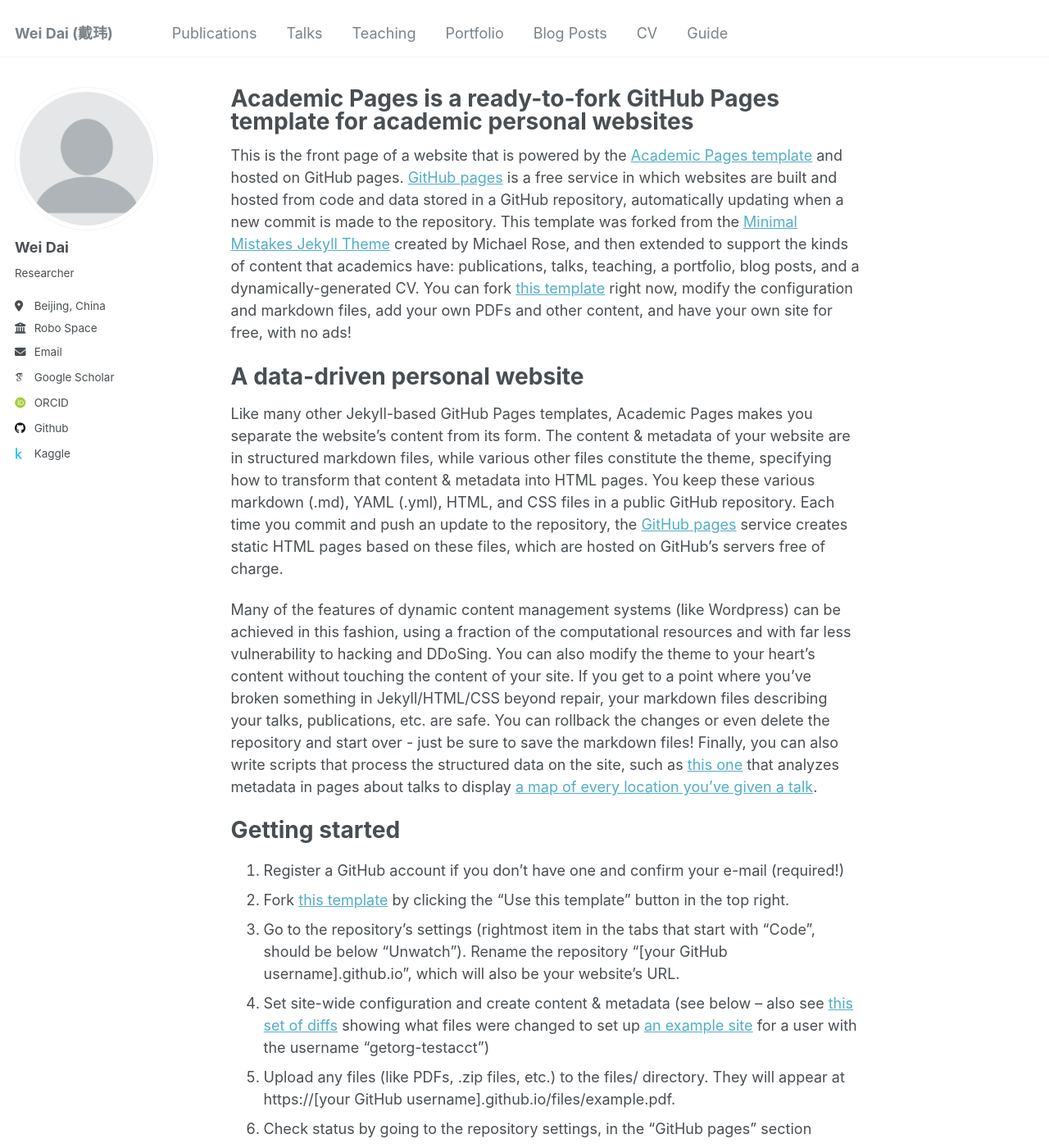
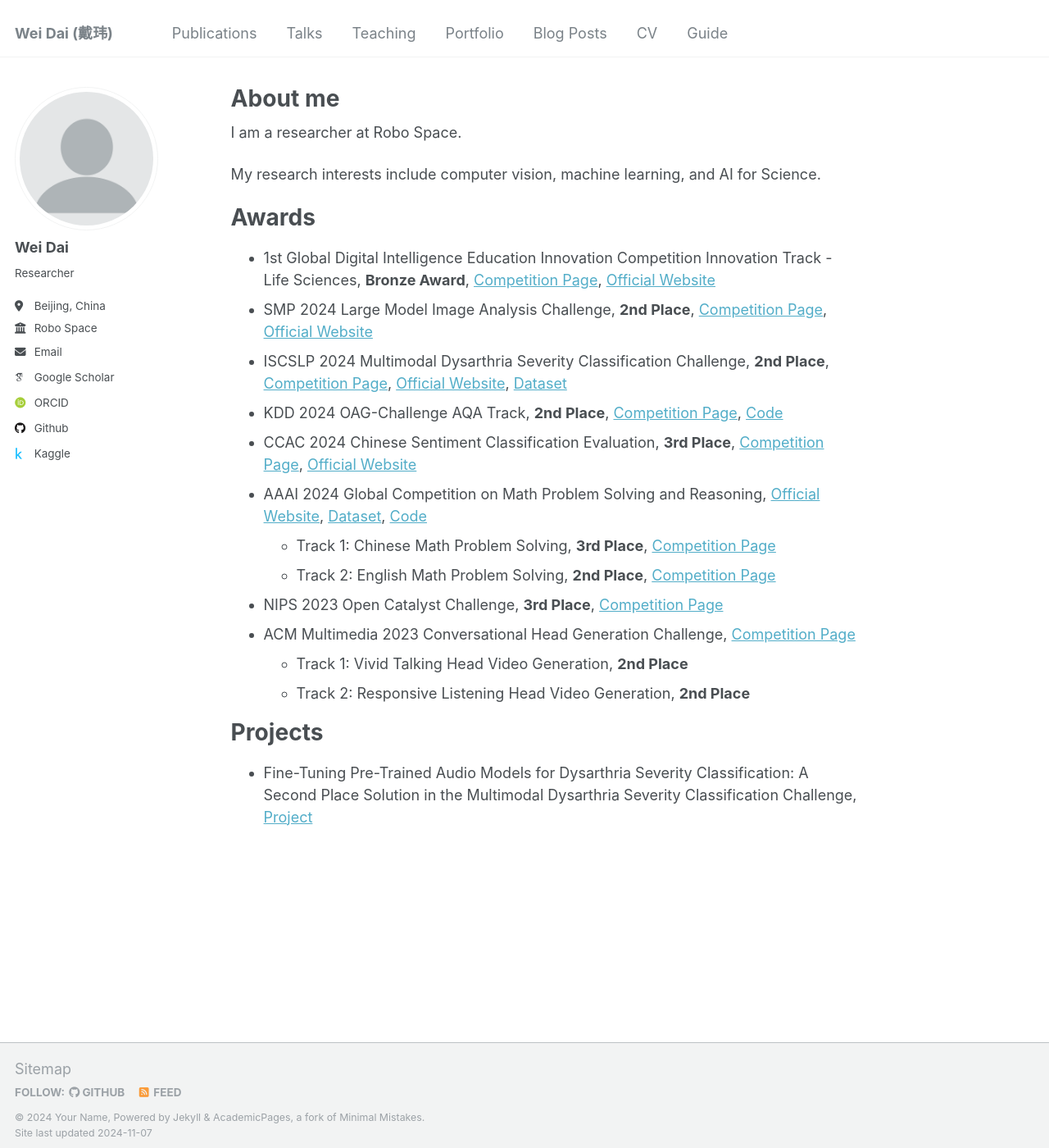
Before and after one commit to loveisp/loveisp.github.io, a Jekyll site: the page built from _pages/about.md, in a window 1280 px wide and 1400 px high. Shown: the whole window at 82% size. Built offline with Jekyll 4.4.1, drawn with Linux system fonts in a browser that asks for light colours; some web fonts are replaced; some of the changed text lies outside the part shown.

Commit message:
Update about.md

```diff
--- a/_pages/about.md
+++ b/_pages/about.md
@@ -1,49 +1,33 @@
 ---
 permalink: /
-title: "Academic Pages is a ready-to-fork GitHub Pages template for academic personal websites"
+title: "About me"
 author_profile: true
 redirect_from:
   - /about/
   - /about.html
 ---
 
-This is the front page of a website that is powered by the [Academic Pages template](https://github.com/academicpages/academicpages.github.io) and hosted on GitHub pages. [GitHub pages](https://pages.github.com) is a free service in which websites are built and hosted from code and data stored in a GitHub repository, automatically updating when a new commit is made to the repository. This template was forked from the [Minimal Mistakes Jekyll Theme](https://mmistakes.github.io/minimal-mistakes/) created by Michael Rose, and then extended to support the kinds of content that academics have: publications, talks, teaching, a portfolio, blog posts, and a dynamically-generated CV. You can fork [this template](https://github.com/academicpages/academicpages.github.io) right now, modify the configuration and markdown files, add your own PDFs and other content, and have your own site for free, with no ads!
+I am a researcher at Robo Space.
 
-A data-driven personal website
+My research interests include computer vision, machine learning, and AI for Science.
+
+Awards
 ======
-Like many other Jekyll-based GitHub Pages templates, Academic Pages makes you separate the website's content from its form. The content & metadata of your website are in structured markdown files, while various other files constitute the theme, specifying how to transform that content & metadata into HTML pages. You keep these various markdown (.md), YAML (.yml), HTML, and CSS files in a public GitHub repository. Each time you commit and push an update to the repository, the [GitHub pages](https://pages.github.com/) service creates static HTML pages based on these files, which are hosted on GitHub's servers free of charge.
+- 1st Global Digital Intelligence Education Innovation Competition Innovation Track - Life Sciences, **Bronze Award**, [Competition Page](https://bohrium.dp.tech/competitions/1722107150), [Official Website](https://diidea.pku.edu.cn/competition/index_en.html)
+- SMP 2024 Large Model Image Analysis Challenge, **2nd Place**, [Competition Page](https://tianchi.aliyun.com/competition/entrance/532253), [Official Website](http://smp2024.cips-smp.org/)
+- ISCSLP 2024 Multimodal Dysarthria Severity Classification Challenge, **2nd Place**, [Competition Page](https://tianchi.aliyun.com/competition/entrance/532191/), [Official Website](http://www.iscslp2024.com/dysarthriaChallenges), [Dataset](https://huanraozhineng1.github.io/MSDM/)
+- KDD 2024 OAG-Challenge AQA Track, **2nd Place**, [Competition Page](https://www.biendata.xyz/competition/aqa_kdd_2024/), [Code](https://github.com/loveisp/KDD_2024_AQA)
+- CCAC 2024 Chinese Sentiment Classification Evaluation, **3rd Place**, [Competition Page](https://github.com/qiangminjie27/CCAC2024-Chinese_Sentiment_Classification), [Official Website](http://smp2024.cips-smp.org/)
+- AAAI 2024 Global Competition on Math Problem Solving and Reasoning, [Official Website](https://ai4ed.cc/competitions/aaai2024competition), [Dataset](https://github.com/math-eval/aaai2024comp), [Code](https://github.com/loveisp/ai4ed2024sol)
+  - Track 1: Chinese Math Problem Solving, **3rd Place**, [Competition Page](https://www.codabench.org/competitions/1455/)
+  - Track 2: English Math Problem Solving, **2nd Place**, [Competition Page](https://www.codabench.org/competitions/1456/)
+- NIPS 2023 Open Catalyst Challenge, **3rd Place**, [Competition Page](https://opencatalystproject.org/challenge.html)
+- ACM Multimedia 2023 Conversational Head Generation Challenge, [Competition Page](https://vico.solutions/challenge/2023)
+  - Track 1: Vivid Talking Head Video Generation, **2nd Place**
+  - Track 2: Responsive Listening Head Video Generation, **2nd Place**
 
-Many of the features of dynamic content management systems (like Wordpress) can be achieved in this fashion, using a fraction of the computational resources and with far less vulnerability to hacking and DDoSing. You can also modify the theme to your heart's content without touching the content of your site. If you get to a point where you've broken something in Jekyll/HTML/CSS beyond repair, your markdown files describing your talks, publications, etc. are safe. You can rollback the changes or even delete the repository and start over - just be sure to save the markdown files! Finally, you can also write scripts that process the structured data on the site, such as [this one](https://github.com/academicpages/academicpages.github.io/blob/master/talkmap.ipynb) that analyzes metadata in pages about talks to display [a map of every location you've given a talk](https://academicpages.github.io/talkmap.html).
-
-Getting started
+Projects
 ======
-1. Register a GitHub account if you don't have one and confirm your e-mail (required!)
-1. Fork [this template](https://github.com/academicpages/academicpages.github.io) by clicking the "Use this template" button in the top right.
-1. Go to the repository's settings (rightmost item in the tabs that start with "Code", should be below "Unwatch"). Rename the repository "[your GitHub username].github.io", which will also be your website's URL.
-1. Set site-wide configuration and create content & metadata (see below -- also see [this set of diffs](http://archive.is/3TPas) showing what files were changed to set up [an example site](https://getorg-testacct.github.io) for a user with the username "getorg-testacct")
-1. Upload any files (like PDFs, .zip files, etc.) to the files/ directory. They will appear at https://[your GitHub username].github.io/files/example.pdf.
-1. Check status by going to the repository settings, in the "GitHub pages" section
-
-Site-wide configuration
-------
-The main configuration file for the site is in the base directory in [_config.yml](https://github.com/academicpages/academicpages.github.io/blob/master/_config.yml), which defines the content in the sidebars and other site-wide features. You will need to replace the default variables with ones about yourself and your site's github repository. The configuration file for the top menu is in [_data/navigation.yml](https://github.com/academicpages/academicpages.github.io/blob/master/_data/navigation.yml). For example, if you don't have a portfolio or blog posts, you can remove those items from that navigation.yml file to remove them from the header.
-
-Create content & metadata
-------
-For site content, there is one markdown file for each type of content, which are stored in directories like _publications, _talks, _posts, _teaching, or _pages. For example, each talk is a markdown file in the [_talks directory](https://github.com/academicpages/academicpages.github.io/tree/master/_talks). At the top of each markdown file is structured data in YAML about the talk, which the theme will parse to do lots of cool stuff. The same structured data about a talk is used to generate the list of talks on the [Talks page](https://academicpages.github.io/talks), each [individual page](https://academicpages.github.io/talks/2012-03-01-talk-1) for specific talks, the talks section for the [CV page](https://academicpages.github.io/cv), and the [map of places you've given a talk](https://academicpages.github.io/talkmap.html) (if you run this [python file](https://github.com/academicpages/academicpages.github.io/blob/master/talkmap.py) or [Jupyter notebook](https://github.com/academicpages/academicpages.github.io/blob/master/talkmap.ipynb), which creates the HTML for the map based on the contents of the _talks directory).
-
-**Markdown generator**
-
-The repository includes [a set of Jupyter notebooks](https://github.com/academicpages/academicpages.github.io/tree/master/markdown_generator
-) that converts a CSV containing structured data about talks or presentations into individual markdown files that will be properly formatted for the Academic Pages template. The sample CSVs in that directory are the ones I used to create my own personal website at stuartgeiger.com. My usual workflow is that I keep a spreadsheet of my publications and talks, then run the code in these notebooks to generate the markdown files, then commit and push them to the GitHub repository.
-
-How to edit your site's GitHub repository
-------
-Many people use a git client to create files on their local computer and then push them to GitHub's servers. If you are not familiar with git, you can directly edit these configuration and markdown files directly in the github.com interface. Navigate to a file (like [this one](https://github.com/academicpages/academicpages.github.io/blob/master/_talks/2012-03-01-talk-1.md) and click the pencil icon in the top right of the content preview (to the right of the "Raw | Blame | History" buttons). You can delete a file by clicking the trashcan icon to the right of the pencil icon. You can also create new files or upload files by navigating to a directory and clicking the "Create new file" or "Upload files" buttons.
-
-Example: editing a markdown file for a talk
-![Editing a markdown file for a talk](/images/editing-talk.png)
-
-For more info
-------
-More info about configuring Academic Pages can be found in [the guide](https://academicpages.github.io/markdown/), the [growing wiki](https://github.com/academicpages/academicpages.github.io/wiki), and you can always [ask a question on GitHub](https://github.com/academicpages/academicpages.github.io/discussions). The [guides for the Minimal Mistakes theme](https://mmistakes.github.io/minimal-mistakes/docs/configuration/) (which this theme was forked from) might also be helpful.
+- Fine-Tuning Pre-Trained Audio Models for Dysarthria Severity Classification:
+A Second Place Solution in the Multimodal Dysarthria Severity Classification
+Challenge, [Project](https://123)
```
